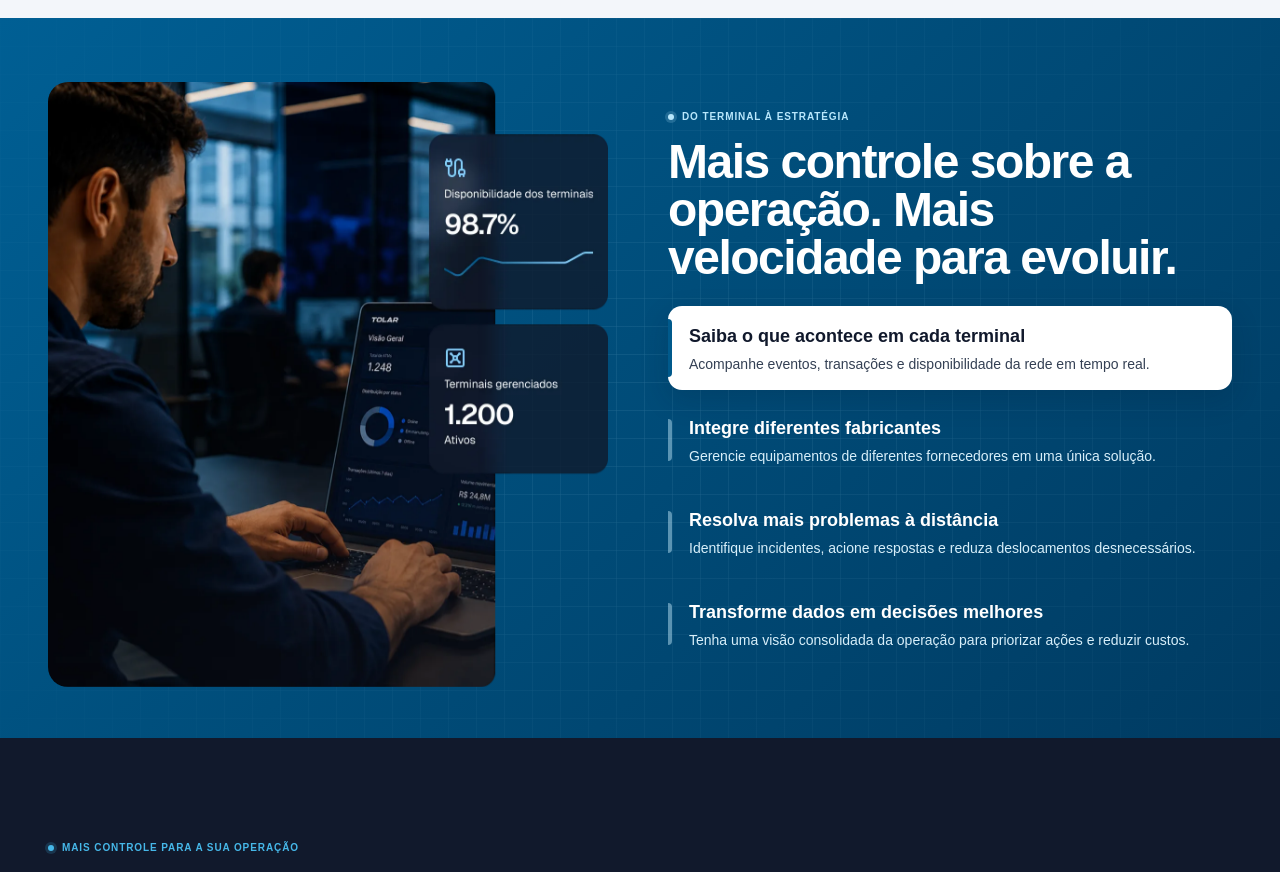
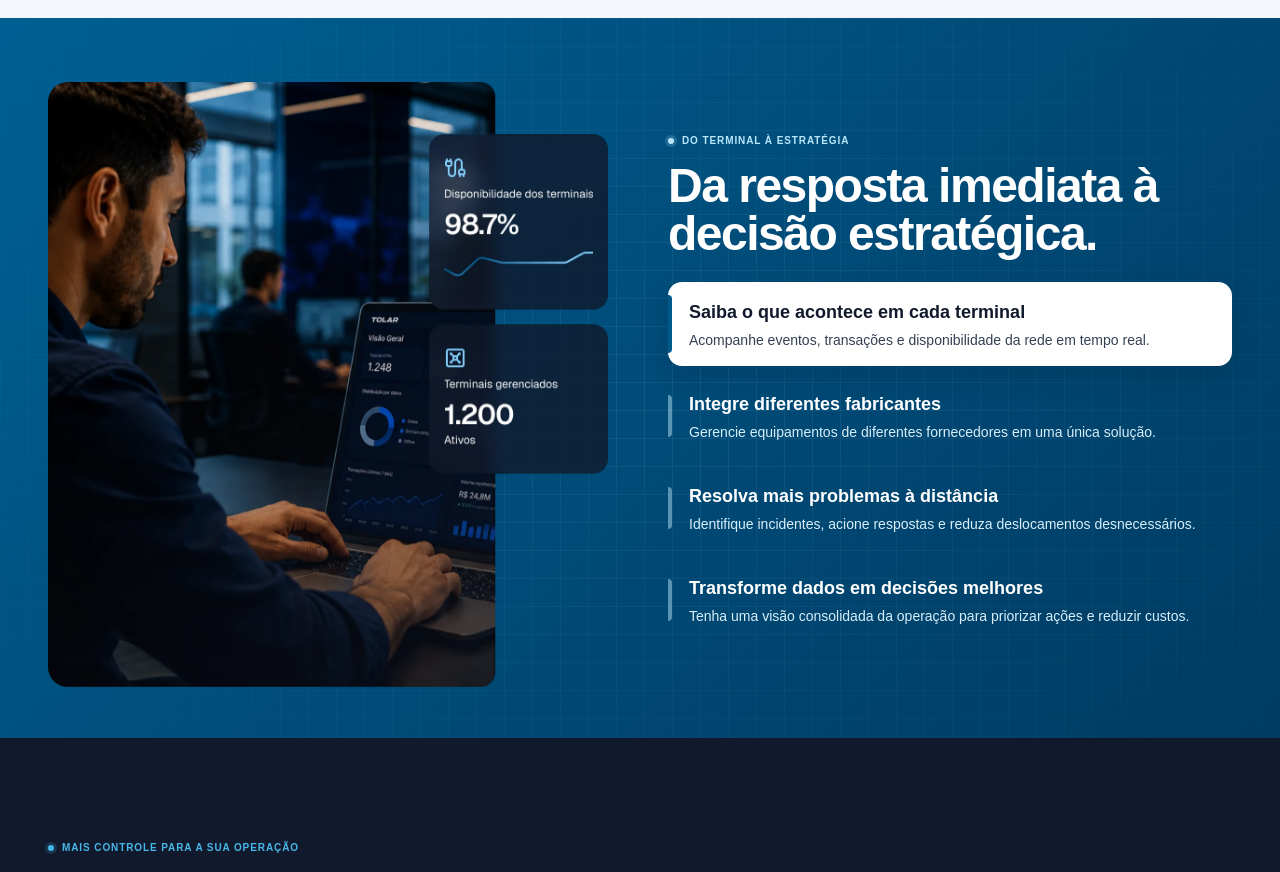
Before and after one commit to rmdesignoid/tolarwebsite, a Next.js app: page / in a window 1280 px wide. Shown: the part 2000-2872 px from the top of the page. Built offline with nearby package versions, Linux system fonts and the light colour scheme; no server answers.

Commit message:
Refine strategic section heading

```diff
--- a/app/components/LanguageToggle.tsx
+++ b/app/components/LanguageToggle.tsx
@@ -24,7 +24,7 @@ const englishPairs: Record<string, string> = {
   Certificações: "Certifications", "Garantia de segurança e confiança nas transações digitais": "Security and confidence in digital transactions",
   "EMVCo Kernel": "EMVCo Kernel", "PCI SFF": "PCI SFF",
   "Do terminal à estratégia": "From terminal to strategy",
-  "Mais controle sobre a operação. Mais velocidade para evoluir.": "More control over operations. More speed to evolve.",
+  "Da resposta imediata à decisão estratégica.": "From immediate response to strategic decision-making.",
   "Saiba o que acontece em cada terminal": "Know what is happening at every terminal",
   "Acompanhe eventos, transações e disponibilidade da rede em tempo real.": "Track events, transactions and network availability in real time.",
   "Integre diferentes fabricantes": "Integrate different manufacturers",
@@ -87,7 +87,7 @@ const spanishPairs: Record<string, string> = {
   "Com o ATMCentre, dados de terminais, transações e dispositivos se transformam em uma visão acionável da operação. Sua equipe monitora a rede, responde com mais agilidade e toma decisões com mais segurança.": "Con ATMCentre, los datos de terminales, transacciones y dispositivos se convierten en una visión accionable de la operación. Su equipo monitorea la red, responde con más agilidad y toma decisiones con mayor seguridad.",
   "Presente em operações que não podem parar": "Presente en operaciones que no pueden detenerse",
   Certificações: "Certificaciones", "Garantia de segurança e confiança nas transações digitais": "Seguridad y confianza en las transacciones digitales",
-  "Do terminal à estratégia": "Del terminal a la estrategia", "Mais controle sobre a operação. Mais velocidade para evoluir.": "Más control sobre la operación. Más velocidad para evolucionar.",
+  "Do terminal à estratégia": "Del terminal a la estrategia", "Da resposta imediata à decisão estratégica.": "De la respuesta inmediata a la decisión estratégica.",
   "Saiba o que acontece em cada terminal": "Sepa qué ocurre en cada terminal", "Acompanhe eventos, transações e disponibilidade da rede em tempo real.": "Siga eventos, transacciones y disponibilidad de la red en tiempo real.",
   "Integre diferentes fabricantes": "Integre diferentes fabricantes", "Gerencie equipamentos de diferentes fornecedores em uma única solução.": "Gestione equipos de distintos proveedores en una única solución.",
   "Resolva mais problemas à distância": "Resuelva más problemas a distancia", "Identifique incidentes, acione respostas e reduza deslocamentos desnecessários.": "Identifique incidencias, active respuestas y reduzca desplazamientos innecesarios.",
--- a/app/components/StrategyTabs.tsx
+++ b/app/components/StrategyTabs.tsx
@@ -68,7 +68,7 @@ export function StrategyTabs() {
 
       <div className="strategy-copy" data-reveal="from-right">
         <p className="eyebrow">Do terminal à estratégia</p>
-        <h2>Mais controle sobre a operação. Mais velocidade para evoluir.</h2>
+        <h2>Da resposta imediata à decisão estratégica.</h2>
         <div className="strategy-list" role="tablist" aria-label="Benefícios estratégicos" aria-orientation="vertical">
           {strategyTabs.map((tab, index) => {
             const isSelected = selectedIndex === index;
```
